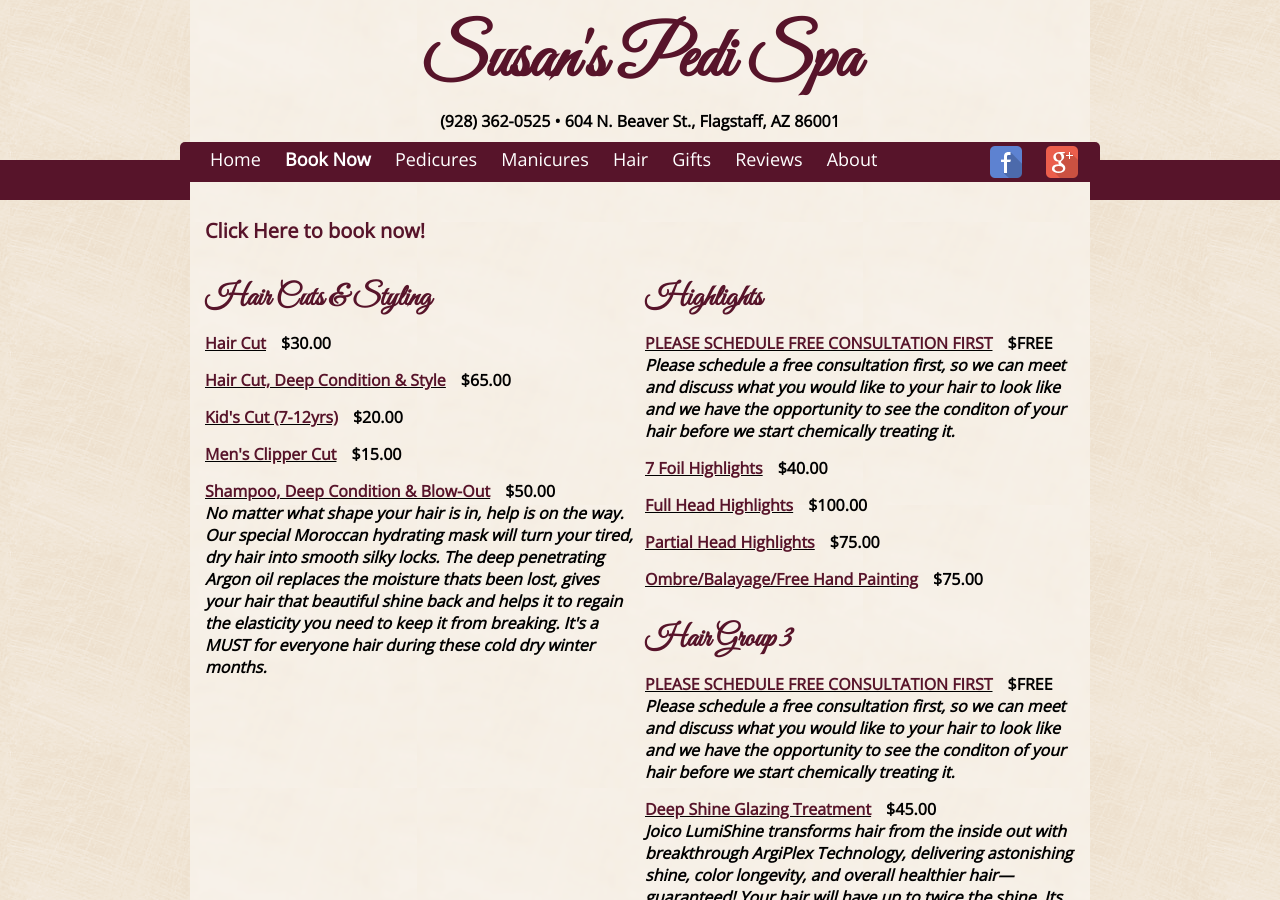
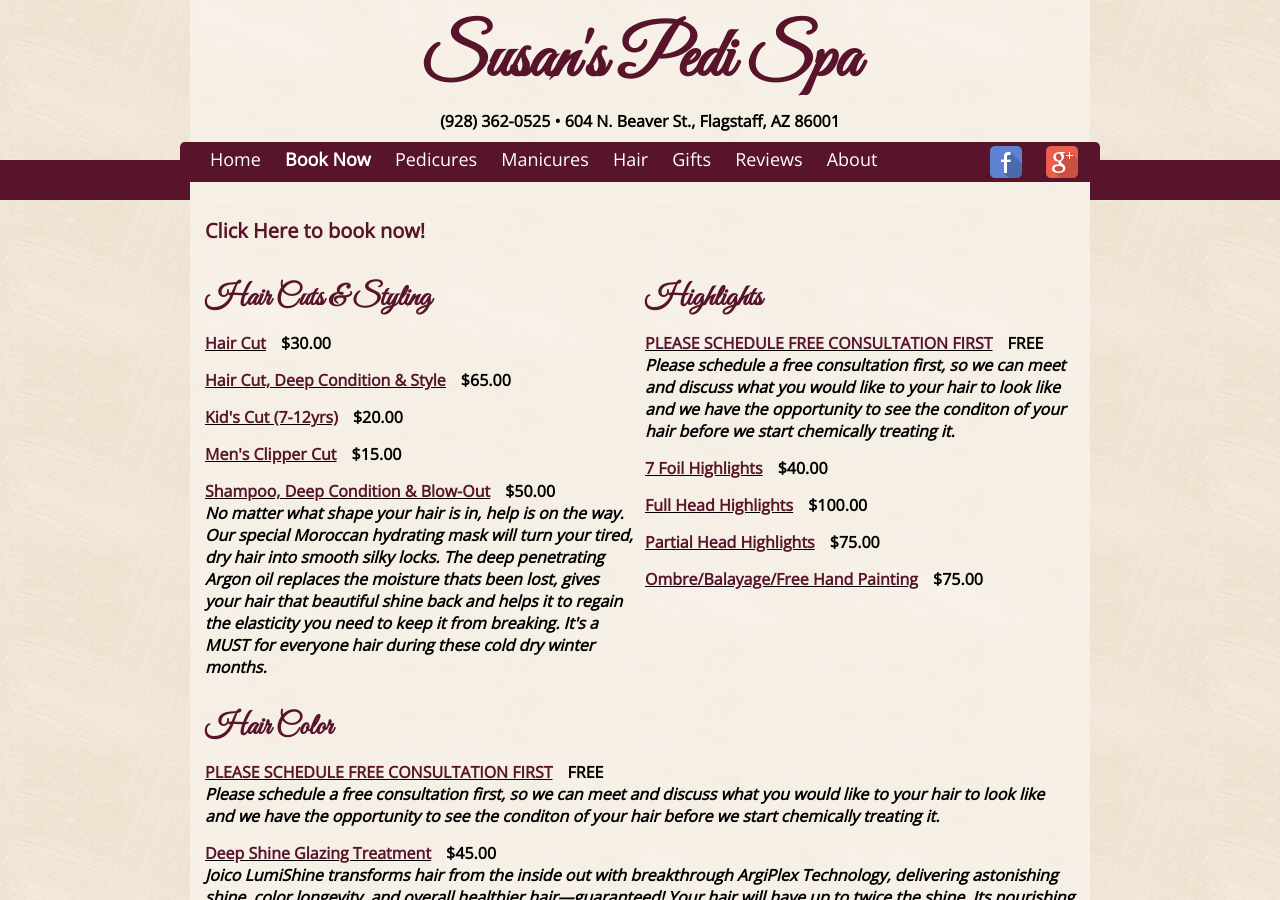
Before and after one commit to susanspedispa/susanspedispa.github.io, a Jekyll site: the page built from menu/hair.html, in a window 1280 px wide and 900 px high. Built offline with Jekyll 4.4.1, drawn with Linux system fonts in a browser that asks for light colours.

Commit message:
Update menu

```diff
--- a/_data/hair.yml
+++ b/_data/hair.yml
@@ -34,7 +34,7 @@ menu:
     - name: Highlights
       treatments:
         - name: PLEASE SCHEDULE FREE CONSULTATION FIRST
-          price: $FREE
+          price: FREE
           description: >
             Please schedule a free consultation first, so we can meet and discuss what you would like to your hair
             to look like and we have the opportunity to see the conditon of your hair before we start chemically treating it.
@@ -54,11 +54,12 @@ menu:
           price: $75.00
           description: >
 
-
-    - name: Hair Group 3
+- position: center
+  groups:
+    - name: Hair Color
       treatments:
         - name: PLEASE SCHEDULE FREE CONSULTATION FIRST
-          price: $FREE
+          price: FREE
           description: >
             Please schedule a free consultation first, so we can meet and discuss what you would like to your hair
             to look like and we have the opportunity to see the conditon of your hair before we start chemically treating it.
```
